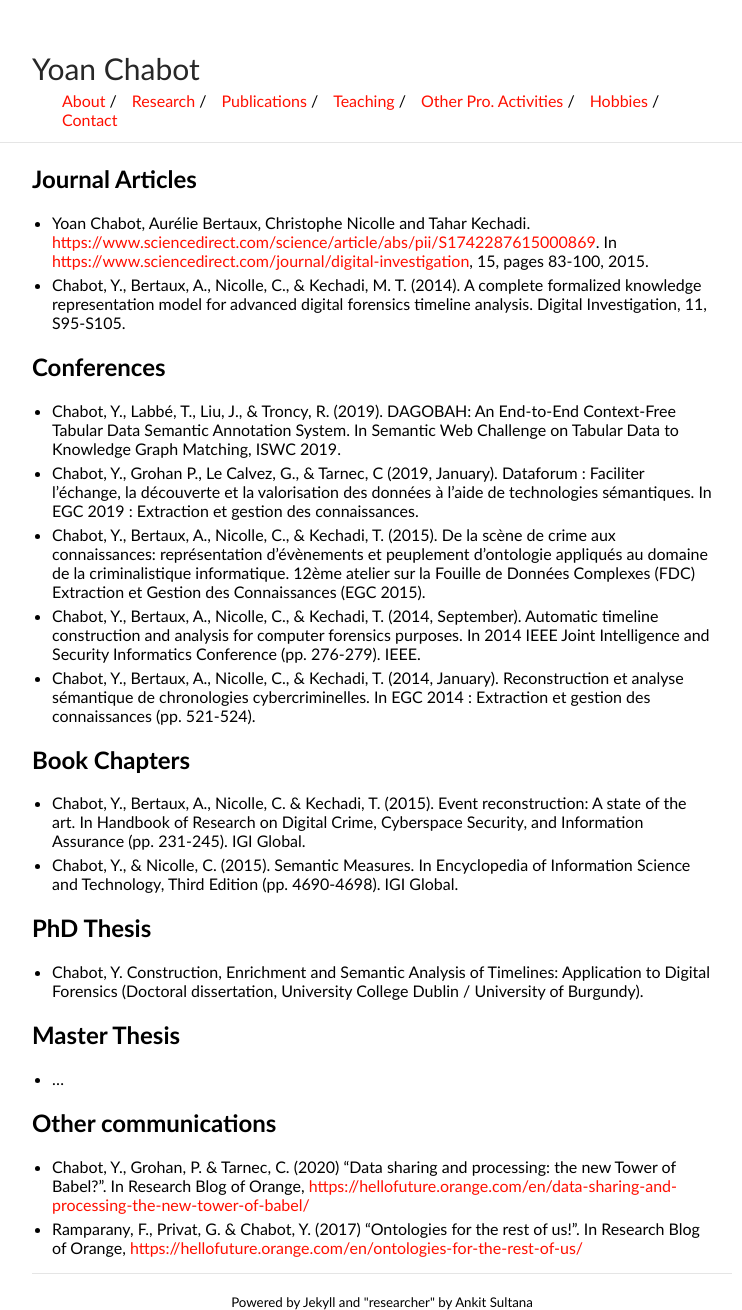
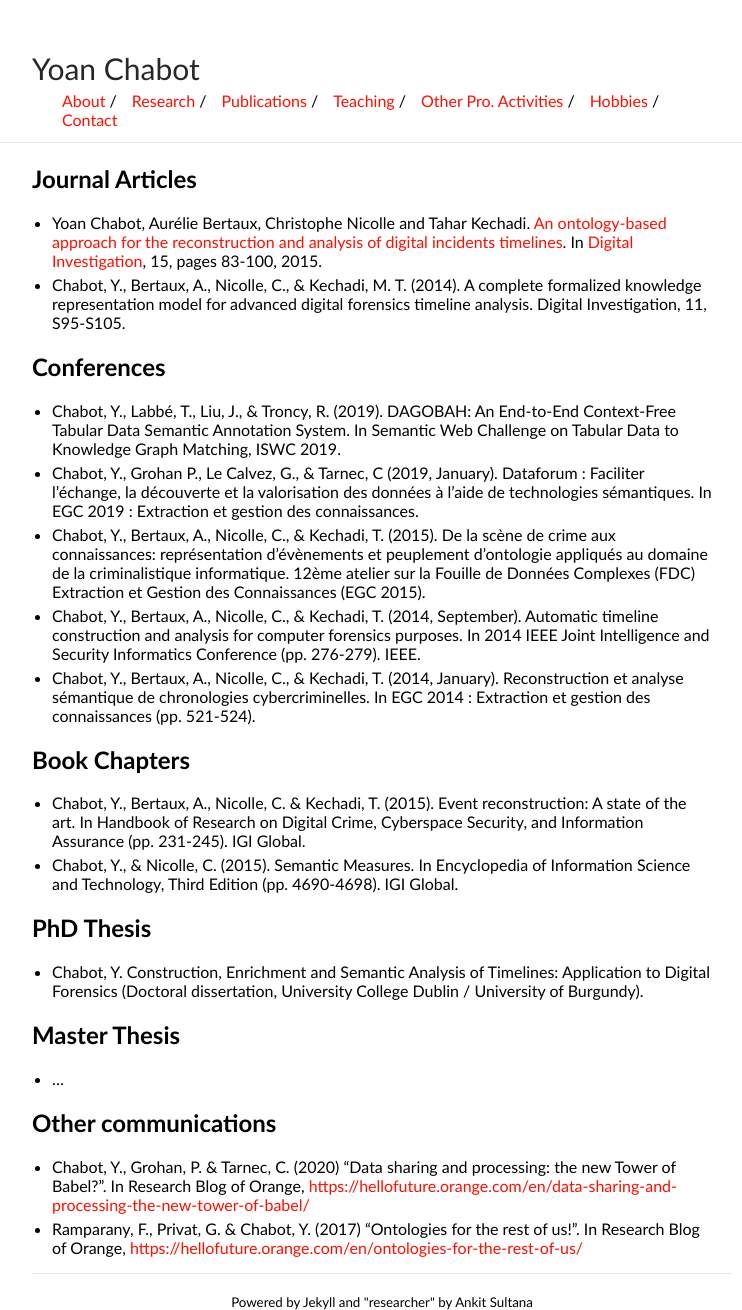
Before and after one commit to yoanchabot/yoanchabot.github.io, a Jekyll site: the page built from publications.md, in a window 1280 px wide. Shown: the whole page, without its empty margins (258-1000 px from the left). Built offline with Jekyll 4.4.1, drawn with Linux system fonts in a browser that asks for light colours.

Commit message:
Update publications.md

```diff
--- a/publications.md
+++ b/publications.md
@@ -5,7 +5,7 @@ title: Publications
 
 ## Journal Articles
 
-* Yoan Chabot, Aurélie Bertaux, Christophe Nicolle and Tahar Kechadi. [https://www.sciencedirect.com/science/article/abs/pii/S1742287615000869](An ontology-based approach for the reconstruction and analysis of digital incidents timelines). In [https://www.sciencedirect.com/journal/digital-investigation](Digital Investigation), 15, pages 83-100, 2015.
+* Yoan Chabot, Aurélie Bertaux, Christophe Nicolle and Tahar Kechadi. [An ontology-based approach for the reconstruction and analysis of digital incidents timelines](https://www.sciencedirect.com/science/article/abs/pii/S1742287615000869). In [Digital Investigation](https://www.sciencedirect.com/journal/digital-investigation), 15, pages 83-100, 2015.
 * Chabot, Y., Bertaux, A., Nicolle, C., & Kechadi, M. T. (2014). A complete formalized knowledge representation model for advanced digital forensics timeline analysis. Digital Investigation, 11, S95-S105.
 
 ## Conferences
```
